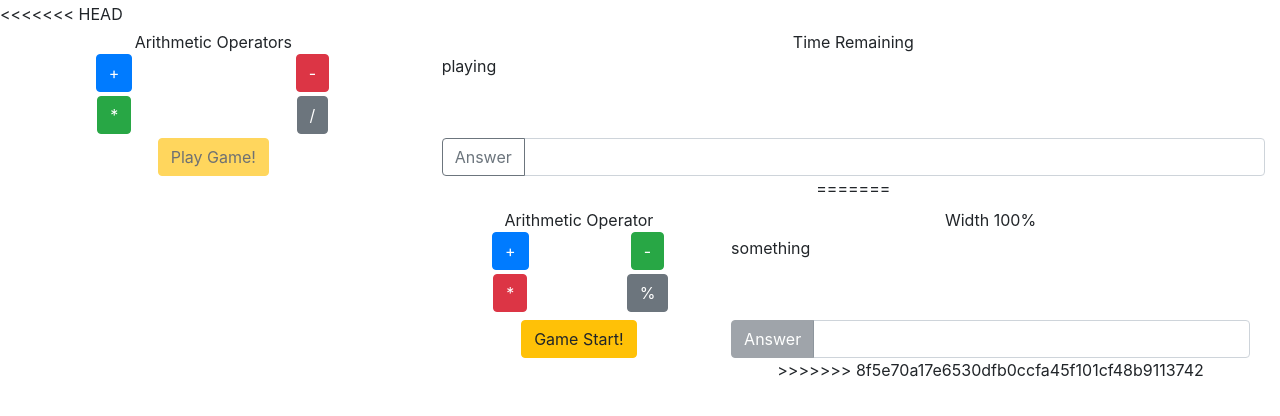
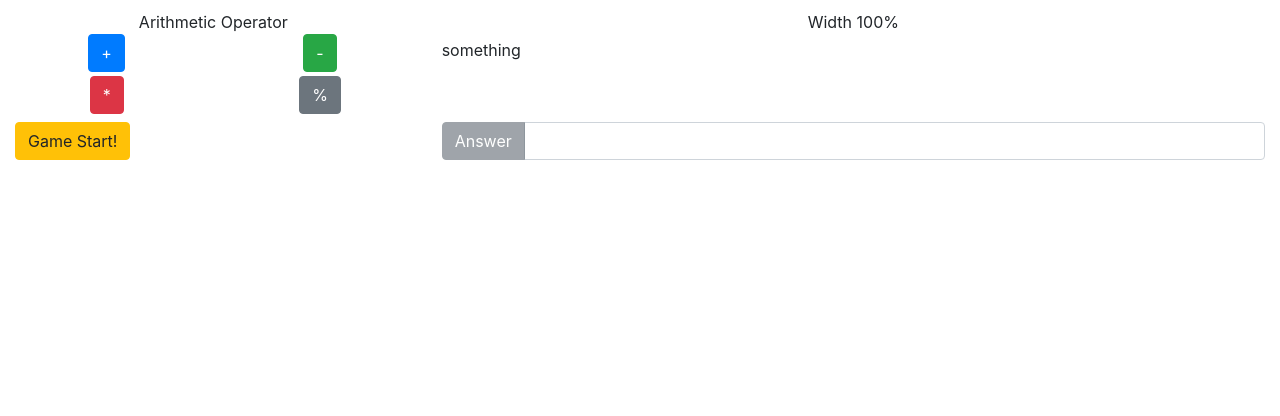
Before and after one commit to dominiclai1983/dominiclai-10-sec-game-1, a plain HTML site: page index.html in a window 1280 px wide. Shown: the part 104-520 px from the top of the page. Drawn offline with nearby package versions, Linux system fonts and the light colour scheme.

Commit message:
fixing some of the code due to the the merge of the repo

```diff
--- a/index.html
+++ b/index.html
@@ -28,79 +28,6 @@
       </div>
     </div>
 
-<<<<<<< HEAD
-    <div class="container-fluid game mt-1 rounded">
-      <div class="row">
-        <div class="col-4">
-          <div class="row">
-            <div class="col-12 text-center">
-              Arithmetic Operators
-            </div>
-          </div>
-          <!-- button 1st row -->
-          <div class="row no-gutters">
-            <div class="col-6 text-center">
-              <div class="btn-group-toggle" data-toggle="buttons">
-                <label class="btn ari-btn btn-primary">
-                  <input type="checkbox">+
-                </label>
-              </div>
-            </div>
-            <div class="col-6 text-center">
-              <div class="btn-group-toggle" data-toggle="buttons">
-                <label class="btn ari-btn btn-danger">
-                  <input type="checkbox" checked>-
-                </label>
-              </div>
-            </div>
-          </div>
-          <!-- button 2nd row -->
-          <div class="row no-gutters">
-            <div class="col-6 text-center mt-1">
-              <div class="btn-group-toggle" data-toggle="buttons">
-                <label class="btn ari-btn btn-success">
-                  <input type="checkbox" checked>*
-                </label>
-              </div>
-            </div>
-            <div class="col-6 text-center mt-1">
-              <div class="btn-group-toggle" data-toggle="buttons">
-                <label class="btn ari-btn btn-secondary">
-                  <input type="checkbox" checked>/
-                </label>
-              </div>
-            </div>
-          </div>
-        </div>
-
-        <!-- righside -->
-        <div class="col-8">
-          <div class="row">
-            <div class="col-12 text-center">
-              Time Remaining
-            </div>
-            <div class="col-12 d-flex align-middle">
-              <div class="game-play">
-                playing
-              </div>
-            </div>
-          </div>
-        </div>
-      </div>
-
-      <!-- bottom row for both play game and ans-->
-      <div class="row">
-        <div class="col-4 text-center my-1">
-          <button type="button" class="btn play-btn btn-warning" disabled>Play Game!</button>
-        </div>
-        <div class="col-8 text-center my-1">
-          <div class="input-group">
-            <div class="input-group-prepend">
-              <button class="btn btn-outline-secondary" type="button" id="button-addon1">Answer</button>
-            </div>
-              <input type="text" class="form-control" placeholder="" aria-label="Example text with button addon" aria-describedby="button-addon1">
-          </div>
-=======
     <div class="container-fluid game my-1 rounded">
       <div class="row 1st-row my-2">
       <!-- left hand side-->
@@ -158,7 +85,6 @@
           </div>
             <input type="text" class="form-control" placeholder="" aria-label="Example text with button addon" aria-describedby="button-addon1">
         </div>
->>>>>>> 8f5e70a17e6530dfb0ccfa45f101cf48b9113742
         </div>
       </div>
     </div>
```
